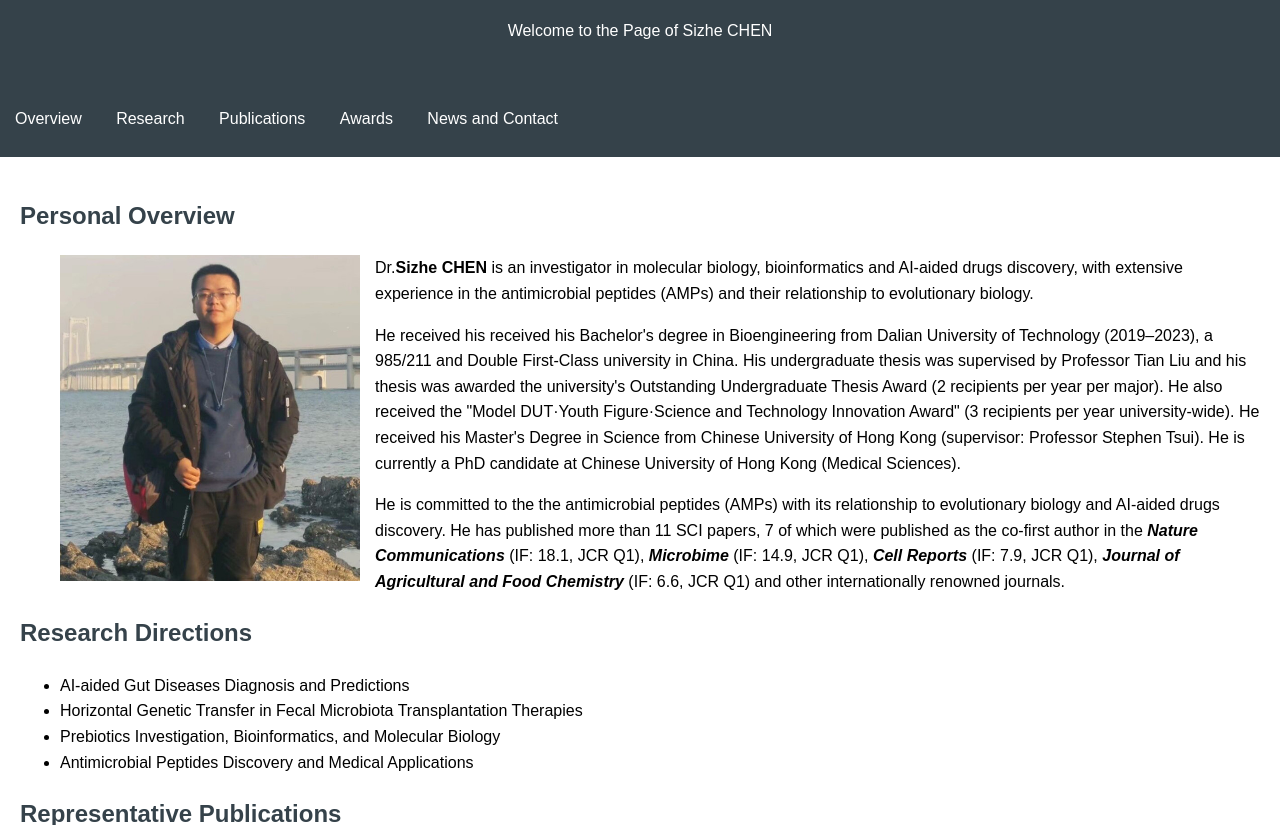
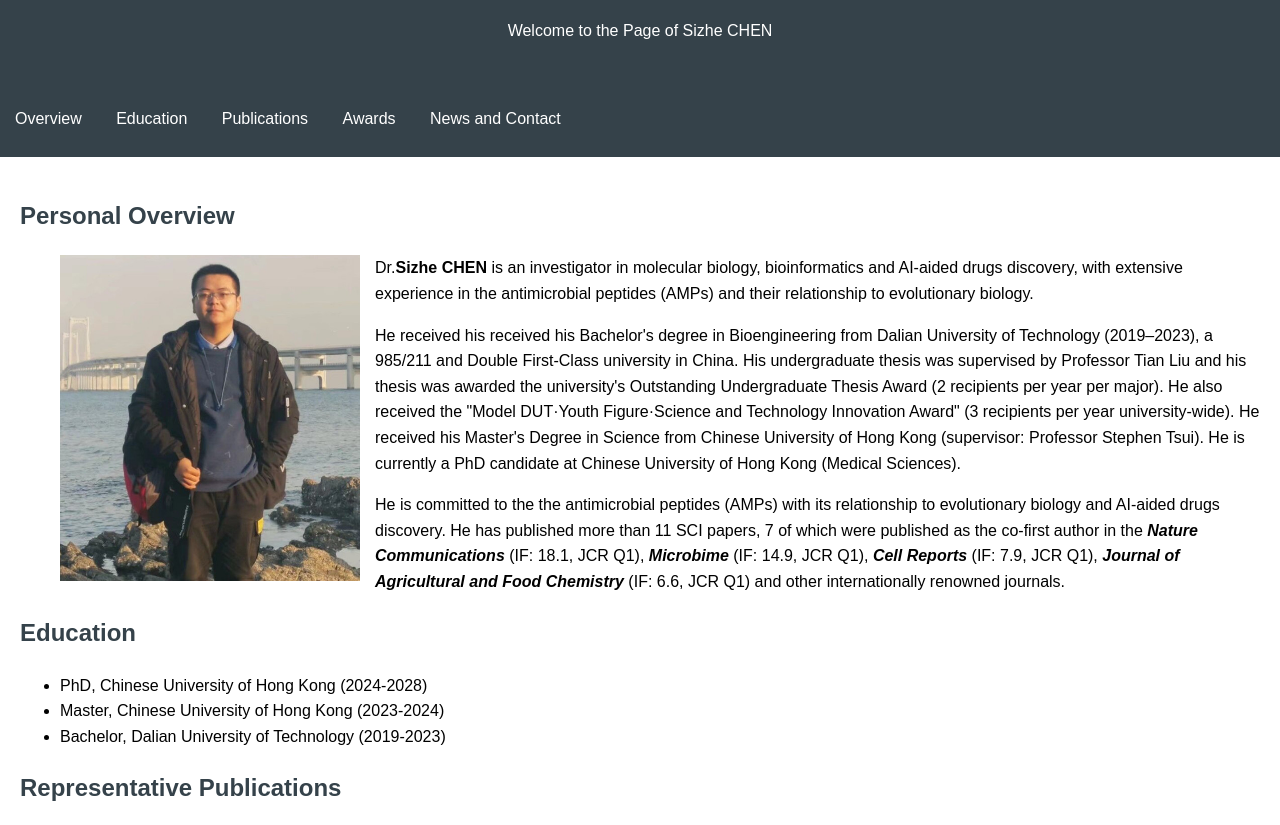
Before and after one commit to SuTeamLab/SuLabTeam, a plain HTML site: page index.html in a window 1280 px wide. Shown: the part 96-921 px from the top of the page. Drawn offline with Linux system fonts and the light colour scheme.

Commit message:
Update index.html

```diff
--- a/index.html
+++ b/index.html
@@ -15,7 +15,7 @@
     <nav>
         <ul>
             <li><a href="#about">Overview</a></li>
-            <li><a href="#research">Research</a></li>
+            <li><a href="#Education">Education</a></li>
             <li><a href="#publications">Publications</a></li>
             <li><a href="#awards">Awards</a></li>
             <li><a href="#News and Contact">News and Contact</a></li>
@@ -43,13 +43,12 @@
 
 
 
-        <section id="research">
-            <h2>Research Directions</h2>
+        <section id="Education">
+            <h2>Education</h2>
             <ul>
-                <li>AI-aided Gut Diseases Diagnosis and Predictions</li>
-                <li>Horizontal Genetic Transfer in Fecal Microbiota Transplantation Therapies</li>
-                <li>Prebiotics Investigation, Bioinformatics, and Molecular Biology</li>
-                <li>Antimicrobial Peptides Discovery and Medical Applications</li>
+                <li>PhD, Chinese University of Hong Kong (2024-2028)</li>
+                <li>Master, Chinese University of Hong Kong (2023-2024)</li>
+                <li>Bachelor, Dalian University of Technology (2019-2023)</li>
                 <p> </p>
             </ul>
         </section>
```
